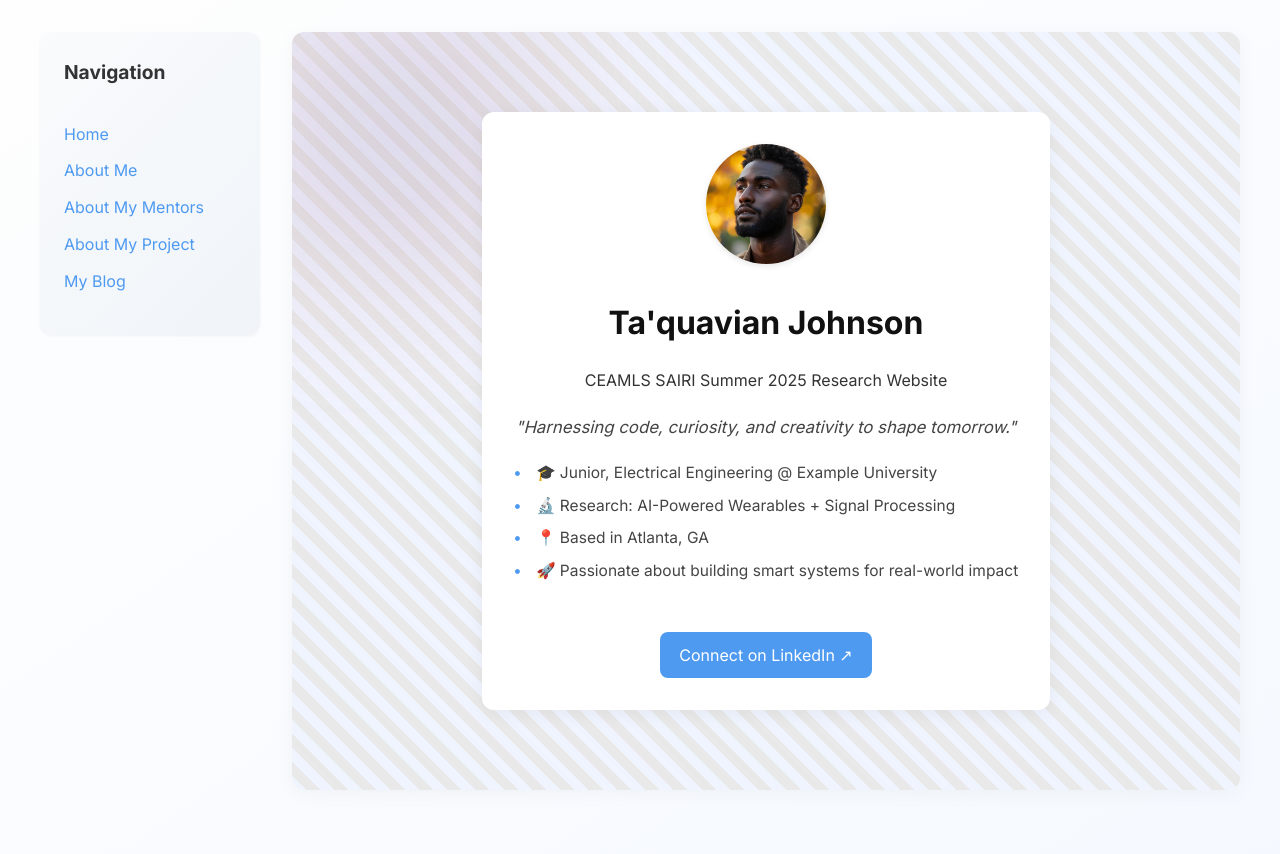
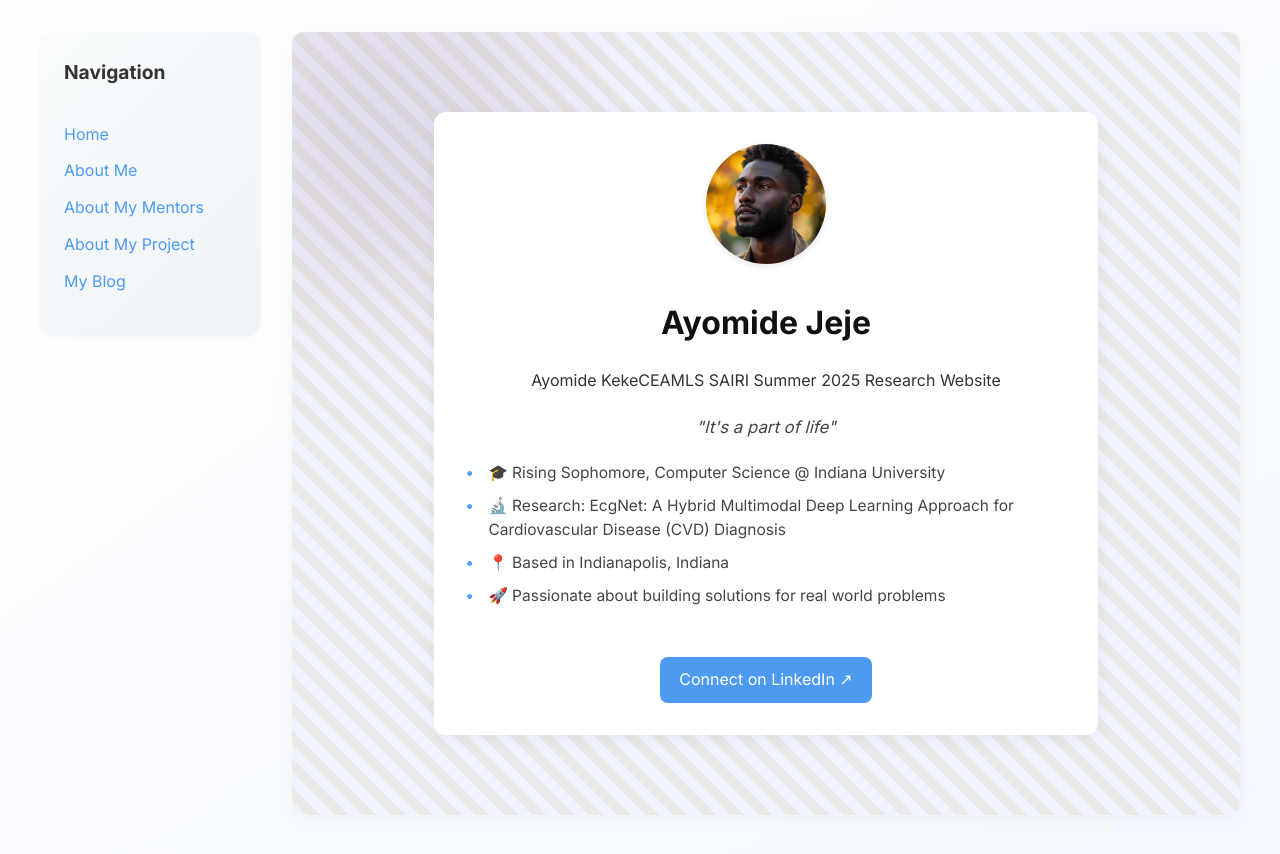
Before and after one commit to Jeje0001/Jeje0001.github.io, a Jekyll site: the page built from index.md, in a window 1280 px wide. Shown: the top 854 px of the page. Built offline with Jekyll 4.4.1, drawn with Linux system fonts in a browser that asks for light colours.

Commit message:
Update index.md

```diff
--- a/index.md
+++ b/index.md
@@ -1,16 +1,16 @@
 ---
 layout: home
-title: Ta'quavian Johnson
-description: CEAMLS SAIRI Summer 2025 Research Website
+title: Ayomide Jeje
+description: Ayomide KekeCEAMLS SAIRI Summer 2025 Research Website
 
-motto: "Harnessing code, curiosity, and creativity to shape tomorrow."
+motto: "It's a part of life"
 
 quick_facts:
-  - "🎓 Junior, Electrical Engineering @ Example University"
-  - "🔬 Research: AI-Powered Wearables + Signal Processing"
-  - "📍 Based in Atlanta, GA"
-  - "🚀 Passionate about building smart systems for real-world impact"
+  - "🎓 Rising Sophomore, Computer Science @ Indiana University"
+  - "🔬 Research: EcgNet: A Hybrid Multimodal Deep Learning Approach for Cardiovascular Disease (CVD) Diagnosis"
+  - "📍 Based in Indianapolis, Indiana"
+  - "🚀 Passionate about building solutions for real world problems"
 
-linkedin: https://www.linkedin.com/in/taquavian-johnson/
+linkedin: https://www.linkedin.com/in/taquavian-johnson/](https://www.linkedin.com/in/ayomide-jeje-7a4995266/
 image: /assets/images/me.jpg
 ---
```
